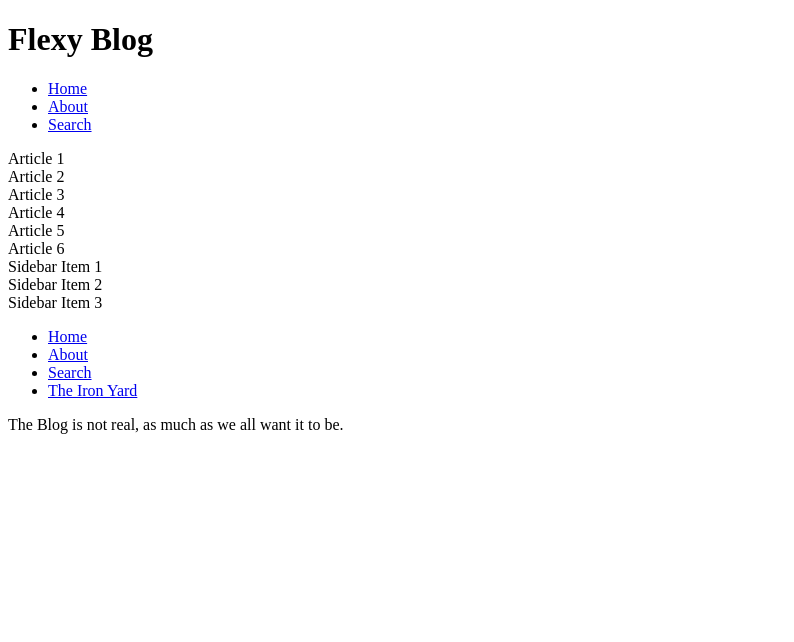
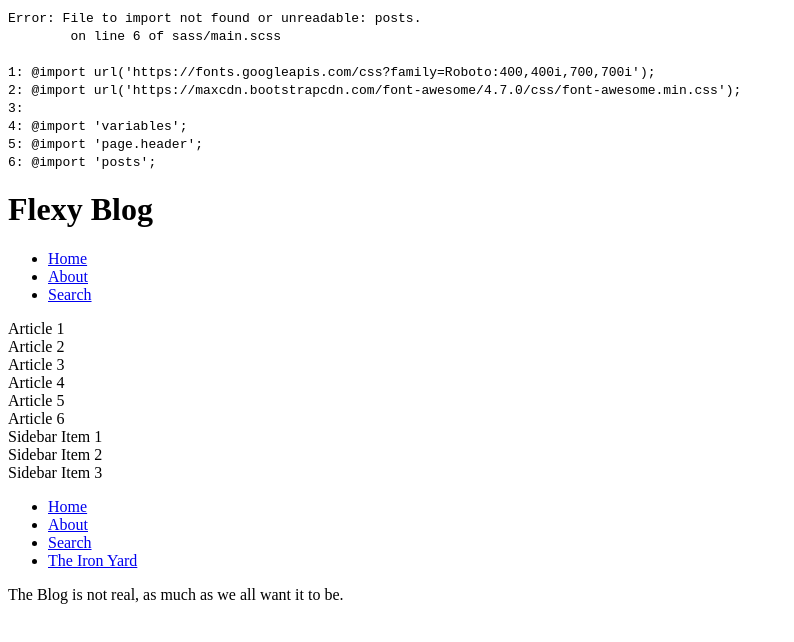
Before and after one commit to jenniferoakes/FlexyBox, a plain HTML site: page index.html in a window 1280 px wide. Shown: the whole page, without its empty margins (0-794 px from the left). Drawn offline with Linux system fonts and the light colour scheme.

```diff
--- a/newstyle.css
+++ b/newstyle.css
@@ -1,3 +1,54 @@
+/*
+Error: File to import not found or unreadable: posts.
+        on line 6 of sass/main.scss
 
+1: @import url('https://fonts.googleapis.com/css?family=Roboto:400,400i,700,700i');
+2: @import url('https://maxcdn.bootstrapcdn.com/font-awesome/4.7.0/css/font-awesome.min.css');
+3:
+4: @import 'variables';
+5: @import 'page.header';
+6: @import 'posts';
 
-/*# sourceMappingURL=newstyle.css.map */
+Backtrace:
+sass/main.scss:6
+/usr/local/lib/ruby/gems/2.4.0/gems/sass-3.4.23/lib/sass/tree/import_node.rb:67:in `rescue in import'
+/usr/local/lib/ruby/gems/2.4.0/gems/sass-3.4.23/lib/sass/tree/import_node.rb:45:in `import'
+/usr/local/lib/ruby/gems/2.4.0/gems/sass-3.4.23/lib/sass/tree/import_node.rb:28:in `imported_file'
+/usr/local/lib/ruby/gems/2.4.0/gems/sass-3.4.23/lib/sass/tree/import_node.rb:37:in `css_import?'
+/usr/local/lib/ruby/gems/2.4.0/gems/sass-3.4.23/lib/sass/tree/visitors/perform.rb:313:in `visit_import'
+/usr/local/lib/ruby/gems/2.4.0/gems/sass-3.4.23/lib/sass/tree/visitors/base.rb:36:in `visit'
+/usr/local/lib/ruby/gems/2.4.0/gems/sass-3.4.23/lib/sass/tree/visitors/perform.rb:160:in `block in visit'
+/usr/local/lib/ruby/gems/2.4.0/gems/sass-3.4.23/lib/sass/stack.rb:79:in `block in with_base'
+/usr/local/lib/ruby/gems/2.4.0/gems/sass-3.4.23/lib/sass/stack.rb:115:in `with_frame'
+/usr/local/lib/ruby/gems/2.4.0/gems/sass-3.4.23/lib/sass/stack.rb:79:in `with_base'
+/usr/local/lib/ruby/gems/2.4.0/gems/sass-3.4.23/lib/sass/tree/visitors/perform.rb:160:in `visit'
+/usr/local/lib/ruby/gems/2.4.0/gems/sass-3.4.23/lib/sass/tree/visitors/base.rb:52:in `block in visit_children'
+/usr/local/lib/ruby/gems/2.4.0/gems/sass-3.4.23/lib/sass/tree/visitors/base.rb:52:in `map'
+/usr/local/lib/ruby/gems/2.4.0/gems/sass-3.4.23/lib/sass/tree/visitors/base.rb:52:in `visit_children'
+/usr/local/lib/ruby/gems/2.4.0/gems/sass-3.4.23/lib/sass/tree/visitors/perform.rb:169:in `block in visit_children'
+/usr/local/lib/ruby/gems/2.4.0/gems/sass-3.4.23/lib/sass/tree/visitors/perform.rb:181:in `with_environment'
+/usr/local/lib/ruby/gems/2.4.0/gems/sass-3.4.23/lib/sass/tree/visitors/perform.rb:168:in `visit_children'
+/usr/local/lib/ruby/gems/2.4.0/gems/sass-3.4.23/lib/sass/tree/visitors/base.rb:36:in `block in visit'
+/usr/local/lib/ruby/gems/2.4.0/gems/sass-3.4.23/lib/sass/tree/visitors/perform.rb:188:in `visit_root'
+/usr/local/lib/ruby/gems/2.4.0/gems/sass-3.4.23/lib/sass/tree/visitors/base.rb:36:in `visit'
+/usr/local/lib/ruby/gems/2.4.0/gems/sass-3.4.23/lib/sass/tree/visitors/perform.rb:159:in `visit'
+/usr/local/lib/ruby/gems/2.4.0/gems/sass-3.4.23/lib/sass/tree/visitors/perform.rb:8:in `visit'
+/usr/local/lib/ruby/gems/2.4.0/gems/sass-3.4.23/lib/sass/tree/root_node.rb:36:in `css_tree'
+/usr/local/lib/ruby/gems/2.4.0/gems/sass-3.4.23/lib/sass/tree/root_node.rb:29:in `render_with_sourcemap'
+/usr/local/lib/ruby/gems/2.4.0/gems/sass-3.4.23/lib/sass/engine.rb:381:in `_render_with_sourcemap'
+/usr/local/lib/ruby/gems/2.4.0/gems/sass-3.4.23/lib/sass/engine.rb:298:in `render_with_sourcemap'
+/usr/local/lib/ruby/gems/2.4.0/gems/sass-3.4.23/lib/sass/plugin/compiler.rb:492:in `update_stylesheet'
+/usr/local/lib/ruby/gems/2.4.0/gems/sass-3.4.23/lib/sass/plugin/compiler.rb:215:in `block in update_stylesheets'
+/usr/local/lib/ruby/gems/2.4.0/gems/sass-3.4.23/lib/sass/plugin/compiler.rb:209:in `each'
+/usr/local/lib/ruby/gems/2.4.0/gems/sass-3.4.23/lib/sass/plugin/compiler.rb:209:in `update_stylesheets'
+/usr/local/lib/ruby/gems/2.4.0/gems/sass-3.4.23/lib/sass/plugin/compiler.rb:473:in `on_file_changed'
+/usr/local/lib/ruby/gems/2.4.0/gems/sass-3.4.23/lib/sass/plugin/compiler.rb:331:in `block in watch'
+/usr/local/lib/ruby/gems/2.4.0/gems/sass-3.4.23/vendor/listen/lib/listen/listener.rb:252:in `on_change'
+/usr/local/lib/ruby/gems/2.4.0/gems/sass-3.4.23/vendor/listen/lib/listen/listener.rb:290:in `block in initialize_adapter'
+/usr/local/lib/ruby/gems/2.4.0/gems/sass-3.4.23/vendor/listen/lib/listen/adapters/polling.rb:48:in `poll_changed_directories'
+/usr/local/lib/ruby/gems/2.4.0/gems/sass-3.4.23/vendor/listen/lib/listen/adapter.rb:299:in `block in start_poller'
+*/
+body:before {
+  white-space: pre;
+  font-family: monospace;
+  content: "Error: File to import not found or unreadable: posts.\A         on line 6 of sass/main.scss\A \A 1: @import url('https://fonts.googleapis.com/css?family=Roboto:400,400i,700,700i');\A 2: @import url('https://maxcdn.bootstrapcdn.com/font-awesome/4.7.0/css/font-awesome.min.css');\A 3: \A 4: @import 'variables';\A 5: @import 'page.header';\A 6: @import 'posts';"; }
```
